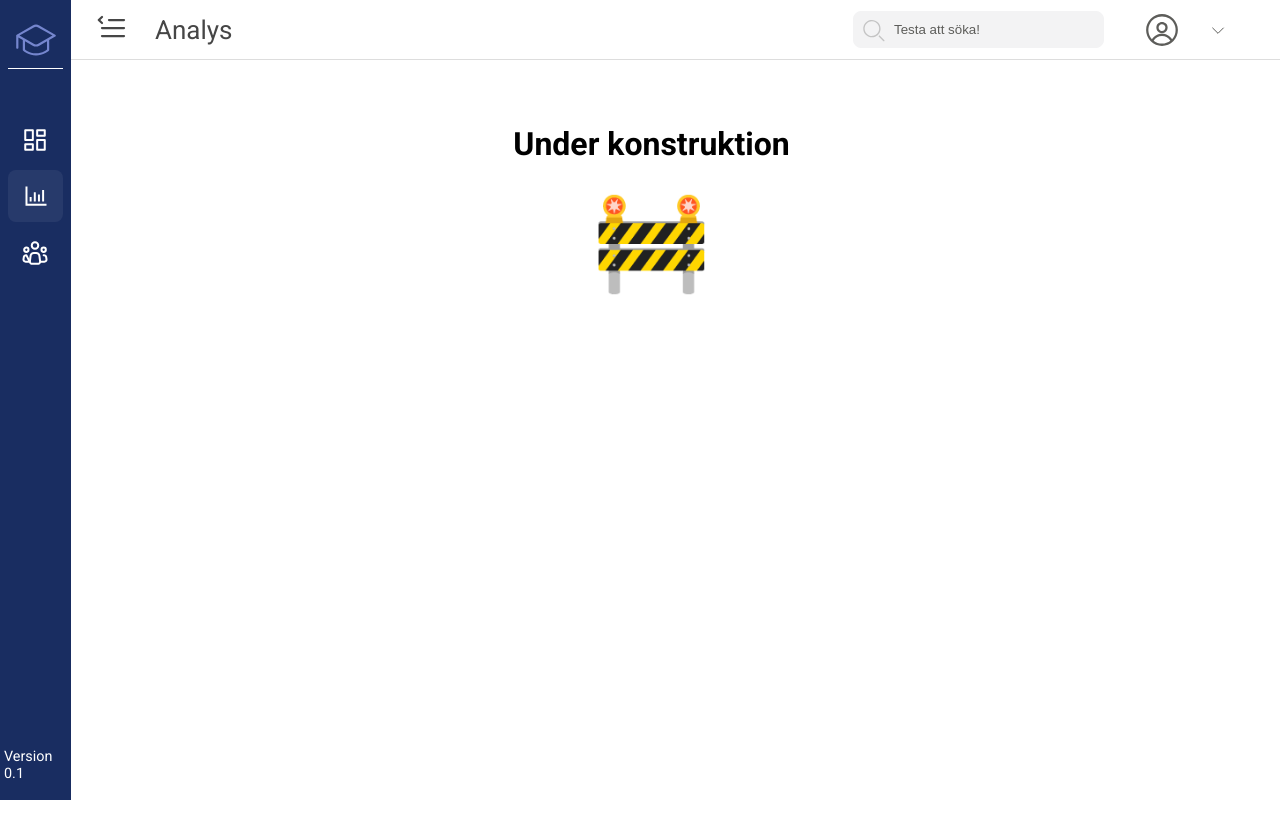
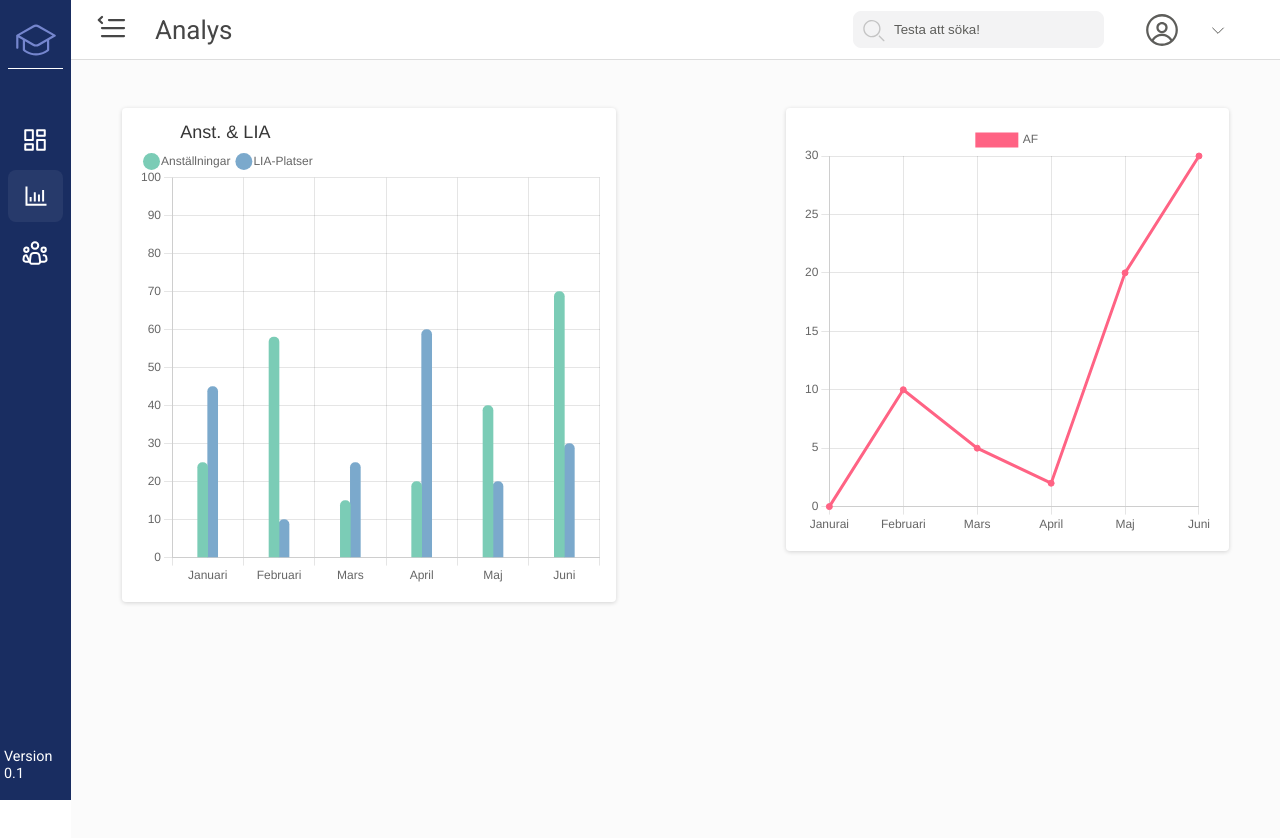
Before and after one commit to abersoft-technologies/yhs-front-end, a Next.js app: page /analys in a window 1280 px wide. Shown: the top 838 px of the page. Before the commit the page ends 800 px from the top, so only its background shows below. Built offline with nearby package versions, Linux system fonts and the light colour scheme; sample sign-in values are in the browser's storage.

Commit message:
HOTFIX - Started working with analytics-page.

```diff
--- a/package.json
+++ b/package.json
@@ -13,14 +13,18 @@
     "@nextui-org/react": "^1.0.2-beta.4",
     "@react-native-async-storage/async-storage": "^1.17.3",
     "@reduxjs/toolkit": "^1.8.0",
+    "@types/chart.js": "^2.9.37",
+    "@types/react-chartjs-2": "^2.5.7",
     "@types/react-redux": "^7.1.23",
     "@types/sass": "^1.43.1",
     "@types/uniqid": "^5.3.2",
     "axios": "^0.26.1",
+    "chart.js": "^3.7.1",
     "classnames": "^2.3.1",
     "next": "12.1.0",
     "react": "17.0.2",
     "react-animate-height": "^2.0.23",
+    "react-chartjs-2": "^4.1.0",
     "react-dom": "17.0.2",
     "react-redux": "^7.2.6",
     "redux-persist": "^6.0.0",
--- a/pages/analys.tsx
+++ b/pages/analys.tsx
@@ -1,20 +1,23 @@
+import React from 'react';
 import { ReactElement } from 'react';
-import React from 'react';
+
+import styles from '../styles/Analytics.module.scss';
+
 import Layout from '../src/layout/layout';
-import { Flex } from '../src/components/ui/Flex';
+
+import LineChart from '../src/components/analytics/linechart/Linechart';
+import Barchart from '../src/components/analytics/barchart/Barchart';
 
 const Analys = () => {
   return (
-    <Flex
-      direction='column'
-      width='full'
-      height='full'
-      justify='center'
-      align='center'
-    >
-      <h1>Under konstruktion </h1>
-      <span style={{ fontSize: '6rem' }}>🚧</span>
-    </Flex>
+    <div className={styles.analytics}>
+      <div>
+        <Barchart />
+      </div>
+      <div>
+        <LineChart />
+      </div>
+    </div>
   );
 };
 
--- /dev/null
+++ b/src/components/analytics/barchart/Barchart.tsx
@@ -0,0 +1,96 @@
+import React from 'react';
+import {
+  Chart as ChartJS,
+  CategoryScale,
+  LinearScale,
+  PointElement,
+  LineElement,
+  Title,
+  Tooltip,
+  Legend,
+  Filler,
+  BarElement,
+} from 'chart.js';
+
+ChartJS.register(
+  CategoryScale,
+  LinearScale,
+  PointElement,
+  LineElement,
+  Title,
+  Tooltip,
+  Legend,
+  Filler,
+  BarElement
+);
+import { Bar } from 'react-chartjs-2';
+
+import styles from './Barchart.module.scss';
+
+const labels = ['Januari', 'Februari', 'Mars', 'April', 'Maj', 'Juni'];
+
+const data = {
+  labels: labels,
+  datasets: [
+    {
+      label: 'Anställningar',
+      backgroundColor: 'rgb(123, 204, 182)',
+      data: [25, 58, 15, 20, 40, 70, 45],
+      borderRadius: 30,
+      barThickness: 10,
+    },
+    {
+      label: 'LIA-Platser',
+      backgroundColor: 'rgb(123, 169, 204)',
+      data: [45, 10, 25, 60, 20, 30, 45],
+      borderRadius: 30,
+      barThickness: 10,
+    },
+  ],
+};
+
+const options = {
+  plugins: {
+    legend: {
+      position: 'top',
+      align: 'start',
+      labels: {
+        boxWidth: 7,
+        usePointStyle: true,
+        pointStyle: 'circle',
+      },
+      title: {
+        text: 'Anst. & LIA',
+        display: true,
+        color: '#363636',
+        font: {
+          size: 18,
+          weight: 500,
+        },
+      },
+    },
+  },
+
+  BarElement: {
+    bar: {
+      barPercentage: 0.3,
+      categoryPercentage: 0.6,
+    },
+  },
+
+  scales: {
+    yAxis: {
+      max: 100,
+    },
+  },
+};
+
+const Barchart = () => {
+  return (
+    <div className={styles.barchart_analytics_medium}>
+      <Bar data={data} height={300} options={options} />
+    </div>
+  );
+};
+
+export default Barchart;
--- /dev/null
+++ b/src/components/analytics/linechart/Linechart.module.scss
@@ -0,0 +1,10 @@
+@import '../../../../styles/variables';
+
+.linechart_analytics_medium {
+  box-shadow: $subtile-box-shadow;
+  border-radius: $spacing-x-small;
+  background: #fff;
+  width: 100%;
+  // max-width: 500px;
+  padding: 1rem;
+}
--- /dev/null
+++ b/src/components/analytics/linechart/Linechart.tsx
@@ -0,0 +1,52 @@
+import React from 'react';
+
+// import { Chart as ChartJS } from 'chart.js/auto';
+import {
+  Chart as ChartJS,
+  CategoryScale,
+  LinearScale,
+  PointElement,
+  LineElement,
+  Title,
+  Tooltip,
+  Legend,
+  Filler,
+} from 'chart.js';
+
+ChartJS.register(
+  CategoryScale,
+  LinearScale,
+  PointElement,
+  LineElement,
+  Title,
+  Tooltip,
+  Legend,
+  Filler
+);
+import { Line } from 'react-chartjs-2';
+
+import styles from './Linechart.module.scss';
+
+const LineChart = () => {
+  const labels = ['Janurai', 'Februari', 'Mars', 'April', 'Maj', 'Juni'];
+
+  const data = {
+    labels: labels,
+    datasets: [
+      {
+        label: 'AF',
+        backgroundColor: 'rgb(255, 99, 132)',
+        borderColor: 'rgb(255, 99, 132)',
+        data: [0, 10, 5, 2, 20, 30],
+      },
+    ],
+  };
+
+  return (
+    <div className={styles.linechart_analytics_medium}>
+      <Line data={data} height={300} />
+    </div>
+  );
+};
+
+export default LineChart;
--- /dev/null
+++ b/styles/Analytics.module.scss
@@ -0,0 +1,25 @@
+@import './variables';
+
+.analytics {
+  display: grid;
+  grid-template-columns: repeat(12, 1fr);
+  gap: 1rem;
+
+  background: #fbfbfb;
+  margin-top: -44px;
+  margin-right: -48px;
+
+  //   grid-template-columns: 1fr 1fr 1fr;
+  grid-template-columns: repeat(24, 1fr);
+  grid-template-rows: repeat(24, 32px);
+
+  > div:nth-child(1) {
+    grid-column: 2 / 12;
+    grid-row: 2;
+  }
+  > div:nth-child(2) {
+    grid-column: 15 / 24;
+    grid-row: 2;
+    // grid-row: 12 / 20;
+  }
+}
```
Also changed, not shown: src/components/analytics/circlechart/Circlechart.tsx (added, +9 -0 lines), 1 other file (tests, documents, lock files or other folders).
